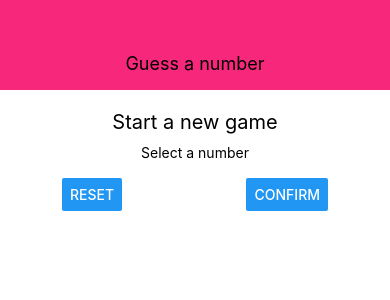
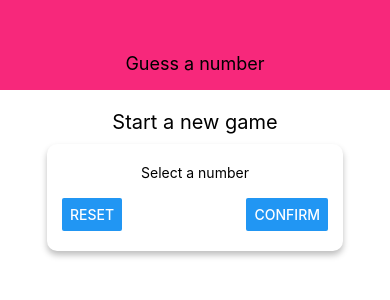
Before and after one commit to Generic35/ReactNativeGame, a React Native app: screen / in a window 390 px wide. Shown: the top 300 px of the page. Built offline with nearby package versions, Linux system fonts and the light colour scheme.

Commit message:
(feature) Style de card corners and shadow

```diff
--- a/screens/StartGameScreen.js
+++ b/screens/StartGameScreen.js
@@ -36,7 +36,14 @@ const styles = StyleSheet.create({
   inputContainer: {
     width: 300,
     maxWidth: '80%',
-    alignItems: 'center'
+    alignItems: 'center',
+    shadowColor: 'black',
+    shadowOffset: { width: 0, height: 4 },
+    shadowRadius: 6,
+    shadowOpacity: 0.26,
+    backgroundColor: 'white',
+    paddingVertical: 20,
+    borderRadius: 10
   }
 });
 export default StartGameScreen;
```
